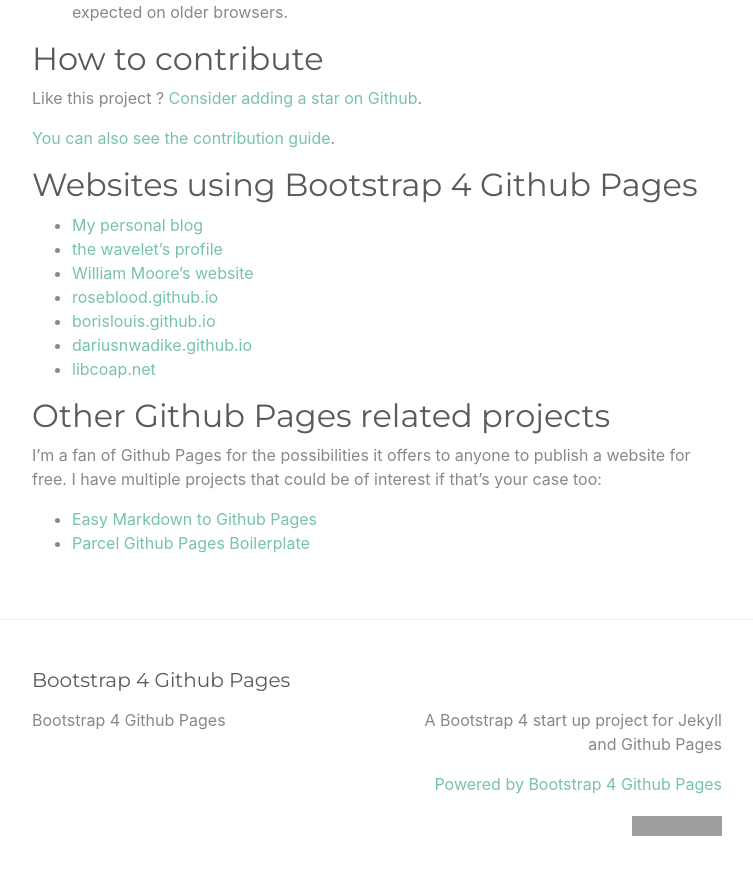
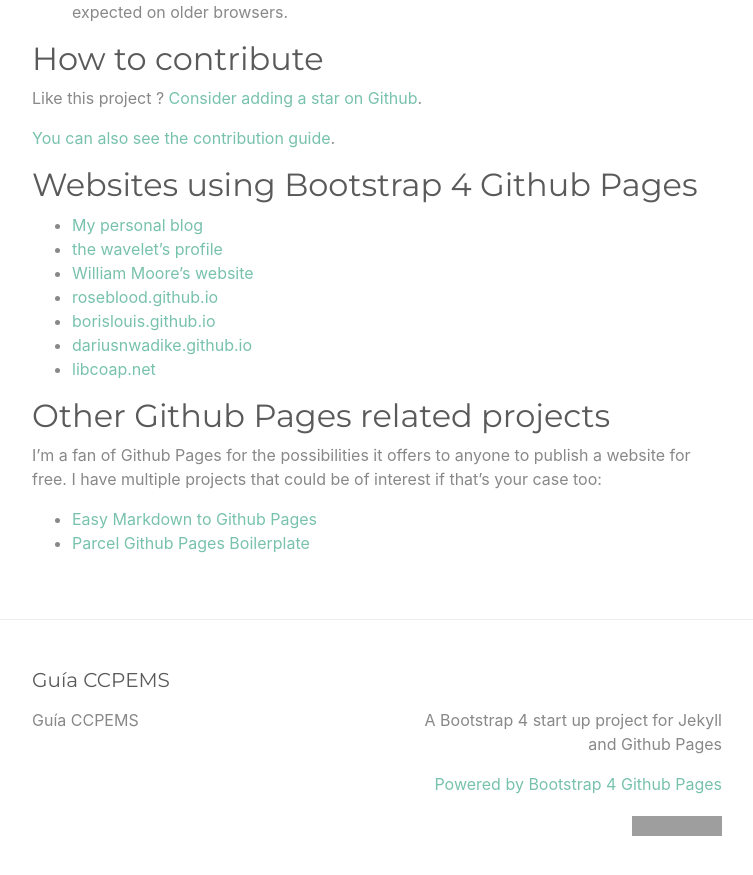
Before and after one commit to NatiSkr/ccpems-unofficial, a Jekyll site: the page built from index.md, in a window 1280 px wide and 900 px high, scrolled down 2496 px. Shown: the top 875 px of the window, without its empty margins (263-1016 px from the left). Built offline with Jekyll 4.4.1, drawn with Linux system fonts in a browser that asks for light colours; part of the change alters nothing that is shown; some of the changed text lies outside the part shown; grey boxes are pictures that could not be loaded.

Commit message:
Update _config.yml
update _config.yml

```diff
--- a/_config.yml
+++ b/_config.yml
@@ -1,28 +1,11 @@
-# Welcome to Jekyll!
-#
-# This config file is meant for settings that affect your whole blog, values
-# which you are expected to set up once and rarely edit after that. If you find
-# yourself editing this file very often, consider using Jekyll's data files
-# feature for the data you need to update frequently.
-#
-# For technical reasons, this file is *NOT* reloaded automatically when you use
-# 'bundle exec jekyll serve'. If you change this file, please restart the server process.
-
-# Site settings
-# These are used to personalize your new site. If you look in the HTML files,
-# you will see them accessed via {{ site.title }}, {{ site.email }}, and so on.
-# You can create any custom variable you would like, and they will be accessible
-# in the templates via {{ site.myvariable }}.
-title: Bootstrap 4 Github Pages
-email: ""
+title: Guía CCPEMS
 description: >- # this means to ignore newlines until "baseurl:"
   A Bootstrap 4 start up project for Jekyll and Github Pages
 #baseurl: "" # the subpath of your site, e.g. /blog
 #url: "" # the base hostname & protocol for your site, e.g. http://example.com
-#twitter_username: jekyllrb
-#github_username:  jekyll
+#github_username:  NatiSkr
 
-repository: "nicolas-van/bootstrap-4-github-pages"
+repository: "NatiSkr/ccpems-unofficial"
 
 # Build settings
 plugins:
```
